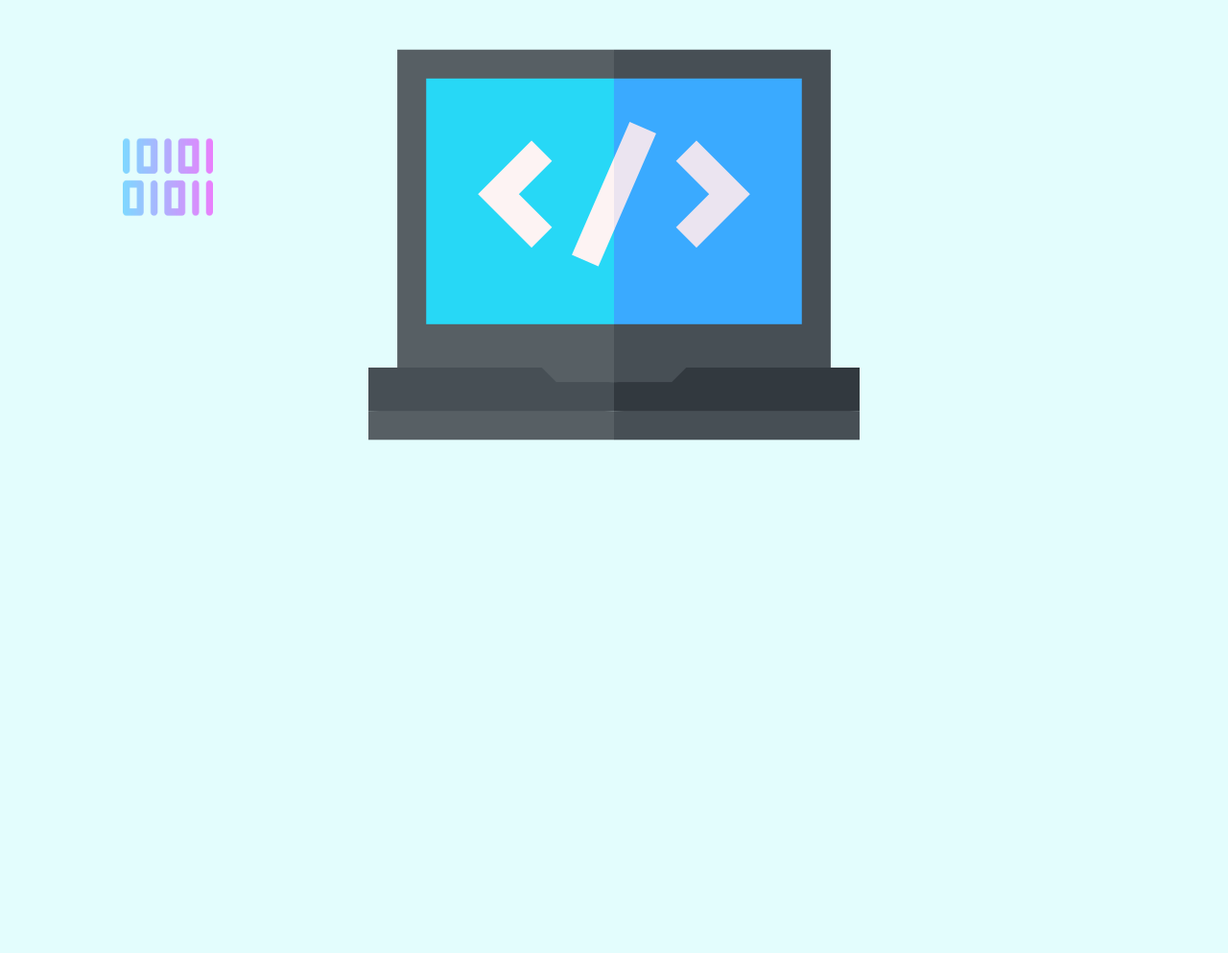
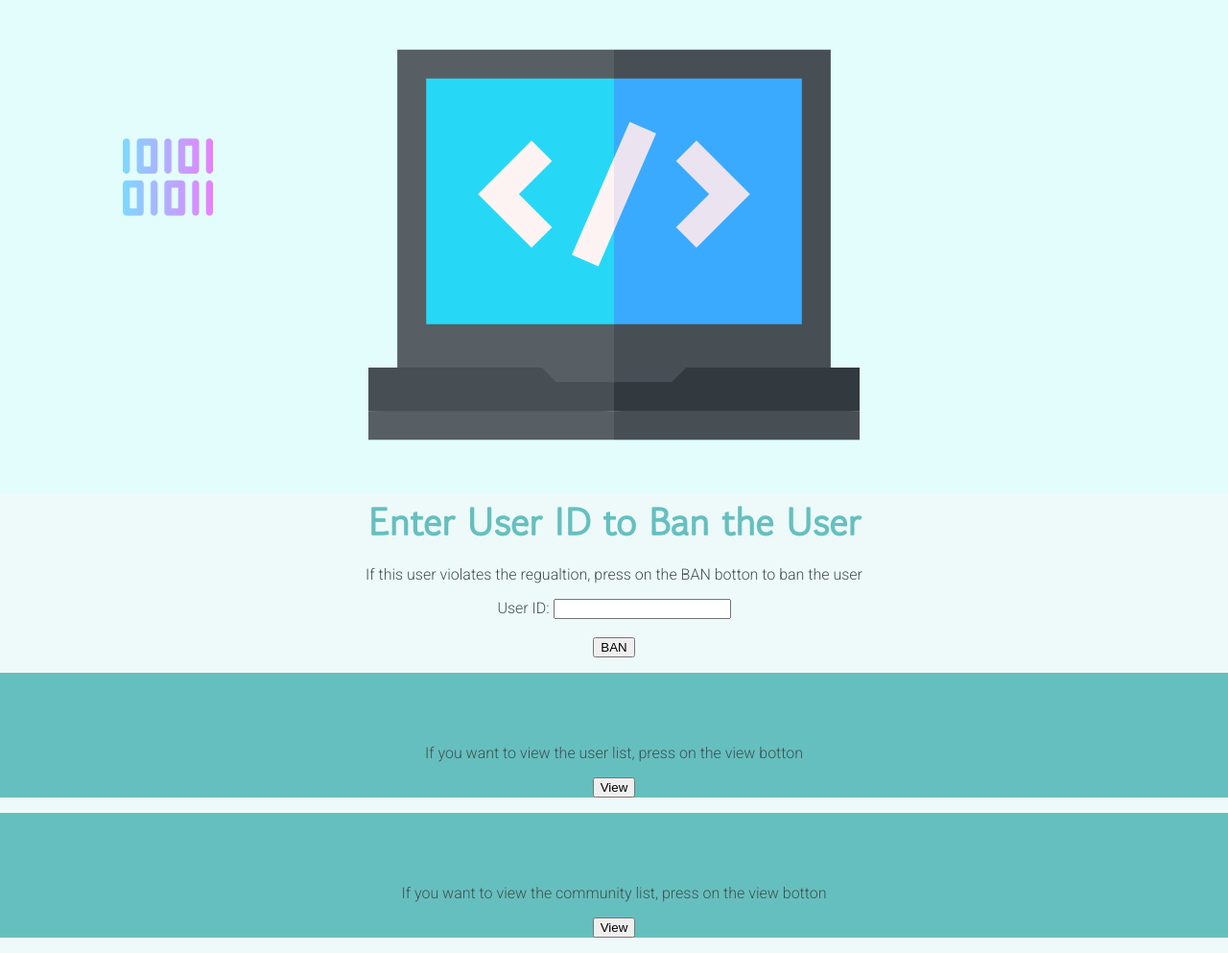
Before and after one commit to latsandec/bad-blog, a PHP site: page /admin.php in a window 1280 px wide. Shown: the part 429-1422 px from the top of the page at 96% size. Before the commit the page ends 888 px from the top, so only its background shows below. Run offline with PHP 8.4, Linux system fonts and the light colour scheme; some web fonts are replaced.

Commit message:
admin everything before php

```diff
--- a/php/admin.php
+++ b/php/admin.php
@@ -16,10 +16,6 @@
   <link href="https://fonts.googleapis.com/css2?family=Roboto:wght@300&display=swap" rel="stylesheet">
 </head>
 
-
-
-
-
 <body>
   <div class="top-container">
     <img class="top-code" src="binary-code.png" alt="code-img">
@@ -28,20 +24,37 @@
     <img class="bottom-code" src="binary-code.png" alt="code-img">
     <img class="programming-gif" src="programming.png" alt="animation-img">
   </div>
-  <div>
 
+  <div class="middle-container">
+    <h2>Enter User ID to Ban the User</h2>
+    <p>If this user violates the regualtion, press on the BAN botton to ban the user</p>
+    <form method="POST" action="admin.php">
+    <input type="hidden" id="banUserRequest" name="banUserRequest">
+    User ID: <input type="text" name="communityID"> <br /><br />
+    <input type="submit" value="BAN" name="ban"></p>
+    </form>
+  </div>
+
+  <div class="bottom-container">
+    <h2>User List</h2>
+    <p>If you want to view the user list, press on the view botton</p>
+    <form method="POST" action="admin.php">
+      <input type="hidden" id="listUserRequest" name="listUserRequest">
+      <input type="submit" value="View" name="listuser"></p>
+    </form>
+  </div>
+
+  <div class="bottom-container">
+    <h2>Community List</h2>
+    <p>If you want to view the community list, press on the view botton</p>
+    <form method="POST" action="community_list.php">
+      <input type="hidden" id="listCommunityRequest" name="listCommunityRequest">
+      <input type="submit" value="View" name="listcomm"></p>
+    </form>
   </div>
 
 
 </body>
 
 
-
-
-
-
-
-
-</body>
-
 </html>
--- a/php/styles.css
+++ b/php/styles.css
@@ -80,8 +80,8 @@
 
 .bottom-container {
   background-color:#66BFBF;
-  padding:1.8% 0 0.3% 0;
-  margin: 5% auto 0 auto;
+  /* padding:0 0 0.3% 0;
+  margin: 0 auto 0 auto; */
 }
 
 .underline {
```
Also changed, not shown: 1 other file.
